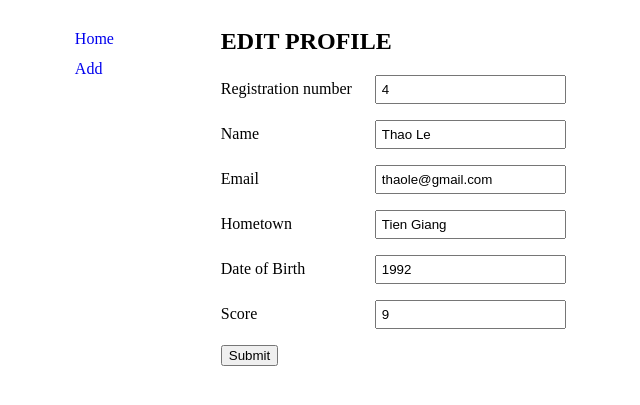
After one commit to toanlehcm/coursera_python_4_everybody_web, a Flask app: page /edit/4 in a window 1280 px wide. The commit adds this page. Shown: the top 405 px of the page, without its empty margins (40-680 px from the left). Run offline with Flask 2, Linux system fonts and the light colour scheme; data comes from the database, SQL or seed files in the repository.

Commit message:
- update edit behavior.

```diff
--- a/main.py
+++ b/main.py
@@ -56,20 +56,17 @@ def store():
             return render_template("list.html", rows=rows)
 
 
-@app.route('/edit', methods=['POST', 'GET'])
-def update_form():
+@app.route('/edit/<int:id>', methods=['GET', 'POST'])
+def edit(id):
     con = sql.connect("database.db")
     con.row_factory = sql.Row
 
     cur = con.cursor()
-    cur.execute("SELECT * FROM students")
-    cur.execute(
-        "SELECT \"_rowid_\",* FROM \"main\".\"students\"  ORDER BY \"id\" ASC LIMIT 0, 49999;")
+    cur.execute("SELECT * FROM students WHERE id =%s" % id,)
 
     rows = cur.fetchall()
 
-    return render_template("update_form.html", rows=rows)
-
+    return render_template("edit.html", rows=rows)
 
 @app.route('/update', methods=['POST', 'GET'])
 def update():
--- /dev/null
+++ b/templates/edit.html
@@ -0,0 +1,106 @@
+<!DOCTYPE html>
+<html>
+
+<head>
+   <meta charset="utf-8">
+   <style>
+      .container-fuild {
+         width: 100%;
+         height: auto;
+      }
+
+      .body {
+         width: 100%;
+         height: 90%;
+         display: flex;
+         justify-content: center;
+         align-items: flex-start;
+      }
+
+      .sidebar {
+         width: 20%;
+         height: 100%;
+         display: flex;
+         flex-direction: column;
+         align-items: center;
+         justify-content: center;
+         line-height: 30px;
+      }
+
+      .sidebar>ul {
+         list-style-type: none;
+         padding: 0px;
+      }
+
+      .sidebar>ul>li>a {
+         text-decoration: none;
+      }
+
+      .main-content {
+         width: 80%;
+         height: auto;
+      }
+
+      .form-content>p>label {
+         display: inline-block;
+         width: 150px;
+      }
+
+      .form-content>p>input {
+         padding: 5px;
+      }
+   </style>
+</head>
+
+<body>
+   <div class="container-fuild">
+      <div class="body">
+         <div class="sidebar">
+            <ul>
+               <li>
+                  <a href="/">Home</a>
+               </li>
+               <li>
+                  <a href="/create">Add</a>
+               </li>
+            </ul>
+         </div>
+
+         <div class="main-content">
+            <form class="form-content" action="{{ url_for('update') }}" method="POST">
+               <h2>EDIT PROFILE</h2>
+               {% for row in rows %}
+               <p>
+                  <label>Registration number</label>
+                  <input type="text" name="id" value="{{row['id']}}">
+               </p>
+               <p>
+                  <label>Name</label>
+                  <input type="text" name="name" value="{{row['name']}}">
+               </p>
+               <p>
+                  <label>Email</label>
+                  <input type="text" name="email" value="{{row['email']}}">
+               </p>
+               <p>
+                  <label>Hometown</label>
+                  <input type="text" name="hometown" value="{{row['hometown']}}">
+               </p>
+               <p>
+                  <label>Date of Birth</label>
+                  <input type="text" name="dob" value="{{row['dob']}}">
+               </p>
+               <p>
+                  <label>Score</label>
+                  <input type="text" name="score" value="{{row['score']}}">
+               </p>
+
+               <button type="submit">Submit</button>
+               {% endfor %}
+            </form>
+         </div>
+      </div>
+   </div>
+</body>
+
+</html>
```
Also changed, not shown: templates/create.html (+4 -10 lines), templates/list.html (+21 -16 lines), templates/update_form.html (deleted, +0 -43 lines).
